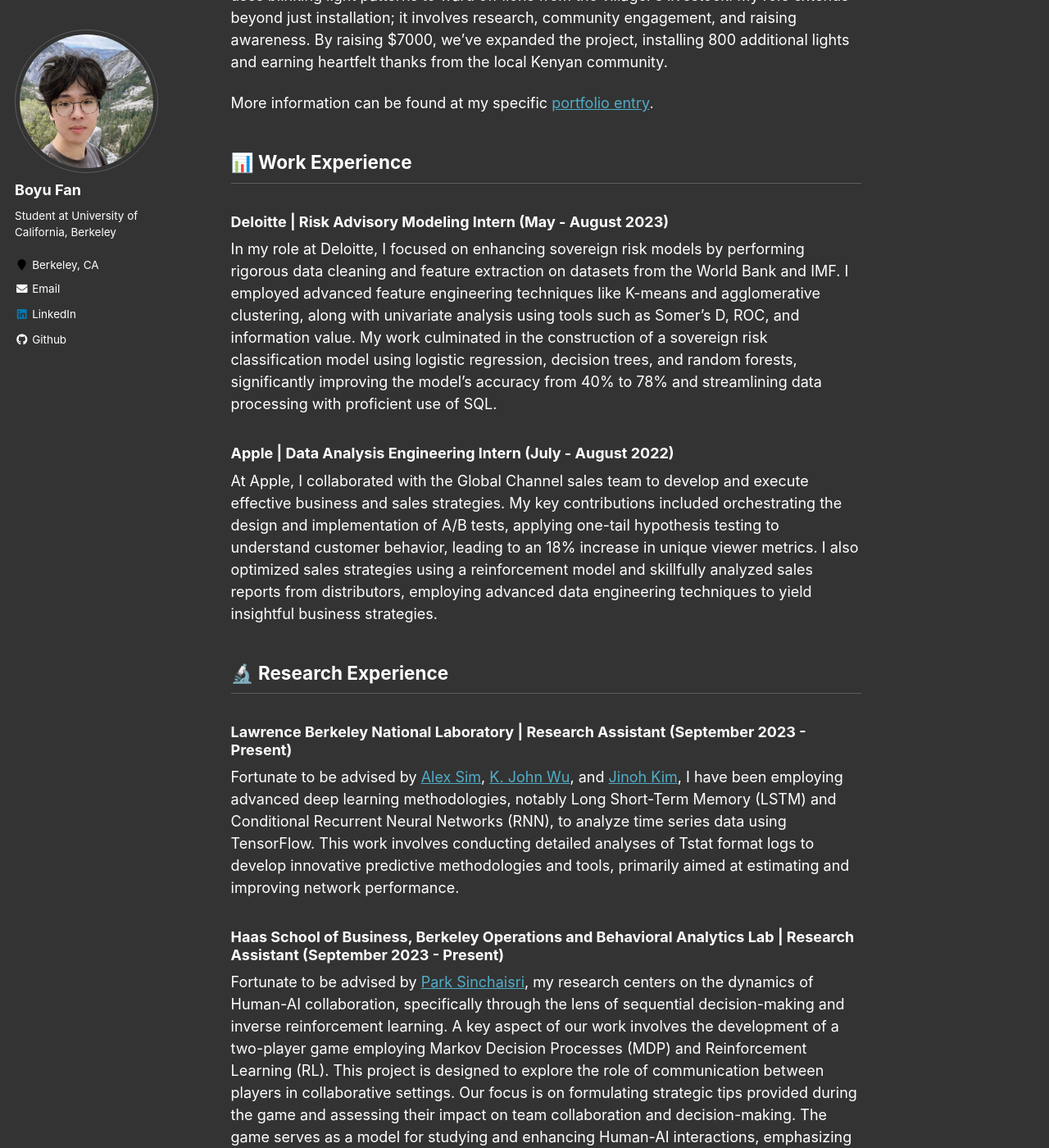
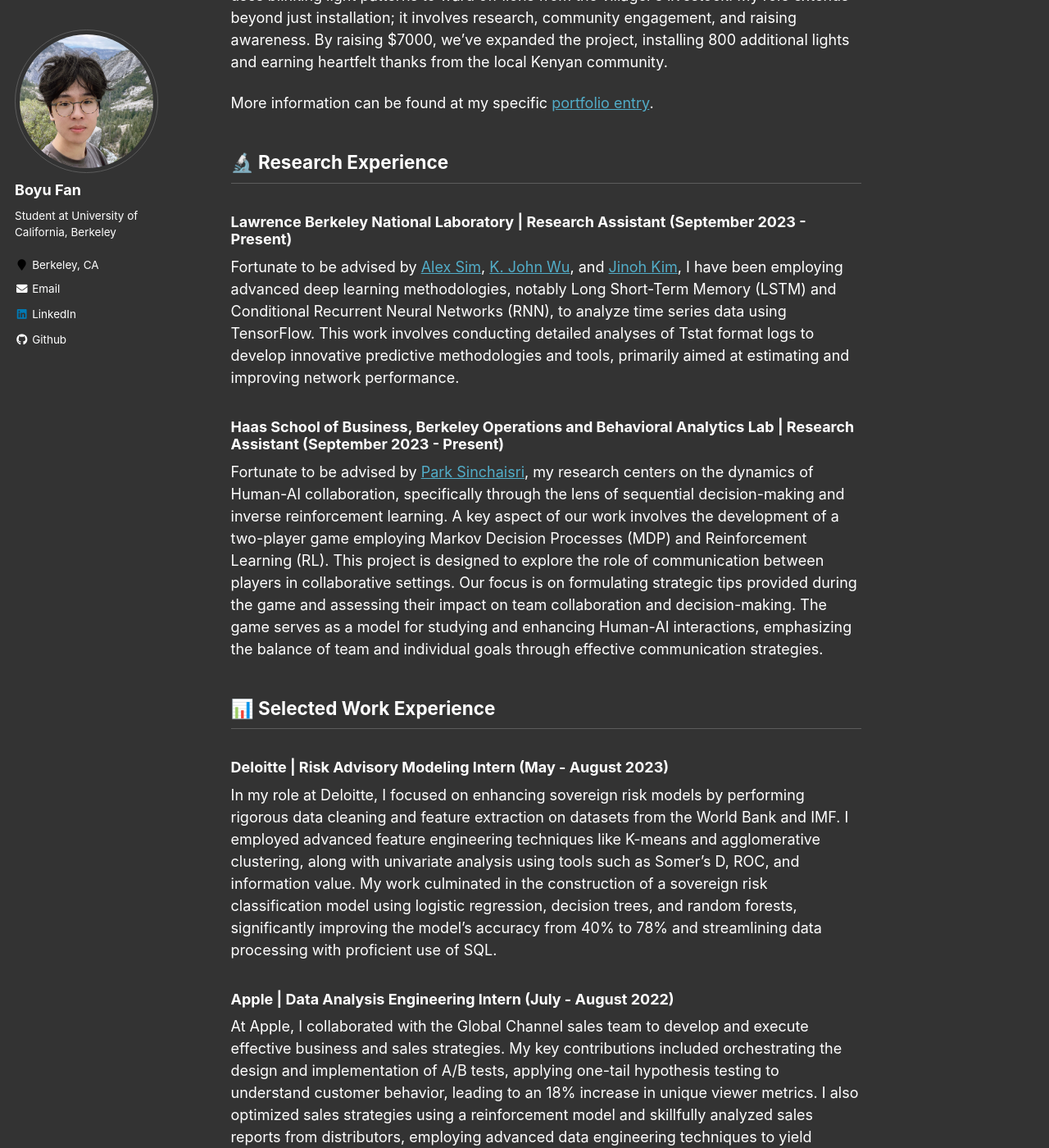
Before and after one commit to BoyuFan1/BoyuFan1, a Jekyll site: the page built from _pages/about.md, in a window 1280 px wide and 1400 px high, scrolled down 687 px. Shown: the whole window at 82% size. Built offline with Jekyll 4.4.1, drawn with Linux system fonts in a browser that asks for light colours; some of the changed lines change nothing that is shown; some of the changed text lies outside the part shown.

Commit message:
Update about.md

```diff
--- a/_pages/about.md
+++ b/_pages/about.md
@@ -23,19 +23,6 @@ As the Chief Advocate, I've been instrumental in installing innovative lion ligh
 More information can be found at my specific [portfolio entry](https://boyufan1.github.io/BoyuFan1/portfolio/portfolio-1/).
 
 
-
-## 📊 Work Experience
-
-### Deloitte | Risk Advisory Modeling Intern (May - August 2023)
-
-In my role at Deloitte, I focused on enhancing sovereign risk models by performing rigorous data cleaning and feature extraction on datasets from the World Bank and IMF. I employed advanced feature engineering techniques like K-means and agglomerative clustering, along with univariate analysis using tools such as Somer's D, ROC, and information value. My work culminated in the construction of a sovereign risk classification model using logistic regression, decision trees, and random forests, significantly improving the model's accuracy from 40% to 78% and streamlining data processing with proficient use of SQL.
-
-### Apple | Data Analysis Engineering Intern (July - August 2022)
-
-At Apple, I collaborated with the Global Channel sales team to develop and execute effective business and sales strategies. My key contributions included orchestrating the design and implementation of A/B tests, applying one-tail hypothesis testing to understand customer behavior, leading to an 18% increase in unique viewer metrics. I also optimized sales strategies using a reinforcement model and skillfully analyzed sales reports from distributors, employing advanced data engineering techniques to yield insightful business strategies.
-
-
-
 ## 🔬 Research Experience
 
 ### Lawrence Berkeley National Laboratory | Research Assistant (September 2023 - Present)
@@ -47,10 +34,12 @@ Fortunate to be advised by [Alex Sim](https://crd.lbl.gov/divisions/scidata/sdm/
 Fortunate to be advised by [Park Sinchaisri](https://haas.berkeley.edu/faculty/park-sinchaisri/), my research centers on the dynamics of Human-AI collaboration, specifically through the lens of sequential decision-making and inverse reinforcement learning. A key aspect of our work involves the development of a two-player game employing Markov Decision Processes (MDP) and Reinforcement Learning (RL). This project is designed to explore the role of communication between players in collaborative settings. Our focus is on formulating strategic tips provided during the game and assessing their impact on team collaboration and decision-making. The game serves as a model for studying and enhancing Human-AI interactions, emphasizing the balance of team and individual goals through effective communication strategies.
 
 
-## 📚 Teaching
-As a torchbearer in the realm of teaching, I engage with students as a tutor and undergraduate instructor in Linear Algebra and Principle in Data Science. My approach to teaching is anchored in the philosophy of active and engaged learning. I believe in creating a dynamic learning environment where students are not just passive recipients of knowledge but active participants in their learning journey.
+## 📊 Selected Work Experience
 
+### Deloitte | Risk Advisory Modeling Intern (May - August 2023)
 
+In my role at Deloitte, I focused on enhancing sovereign risk models by performing rigorous data cleaning and feature extraction on datasets from the World Bank and IMF. I employed advanced feature engineering techniques like K-means and agglomerative clustering, along with univariate analysis using tools such as Somer's D, ROC, and information value. My work culminated in the construction of a sovereign risk classification model using logistic regression, decision trees, and random forests, significantly improving the model's accuracy from 40% to 78% and streamlining data processing with proficient use of SQL.
 
-## 🎲 Connect With Me
-If you're intrigued by deep learning breakthroughs, passionate about wildlife conservation, or just up for a tennis game, let's connect! Who knows what puzzles we might solve together?
+### Apple | Data Analysis Engineering Intern (July - August 2022)
+
+At Apple, I collaborated with the Global Channel sales team to develop and execute effective business and sales strategies. My key contributions included orchestrating the design and implementation of A/B tests, applying one-tail hypothesis testing to understand customer behavior, leading to an 18% increase in unique viewer metrics. I also optimized sales strategies using a reinforcement model and skillfully analyzed sales reports from distributors, employing advanced data engineering techniques to yield insightful business strategies.
```
